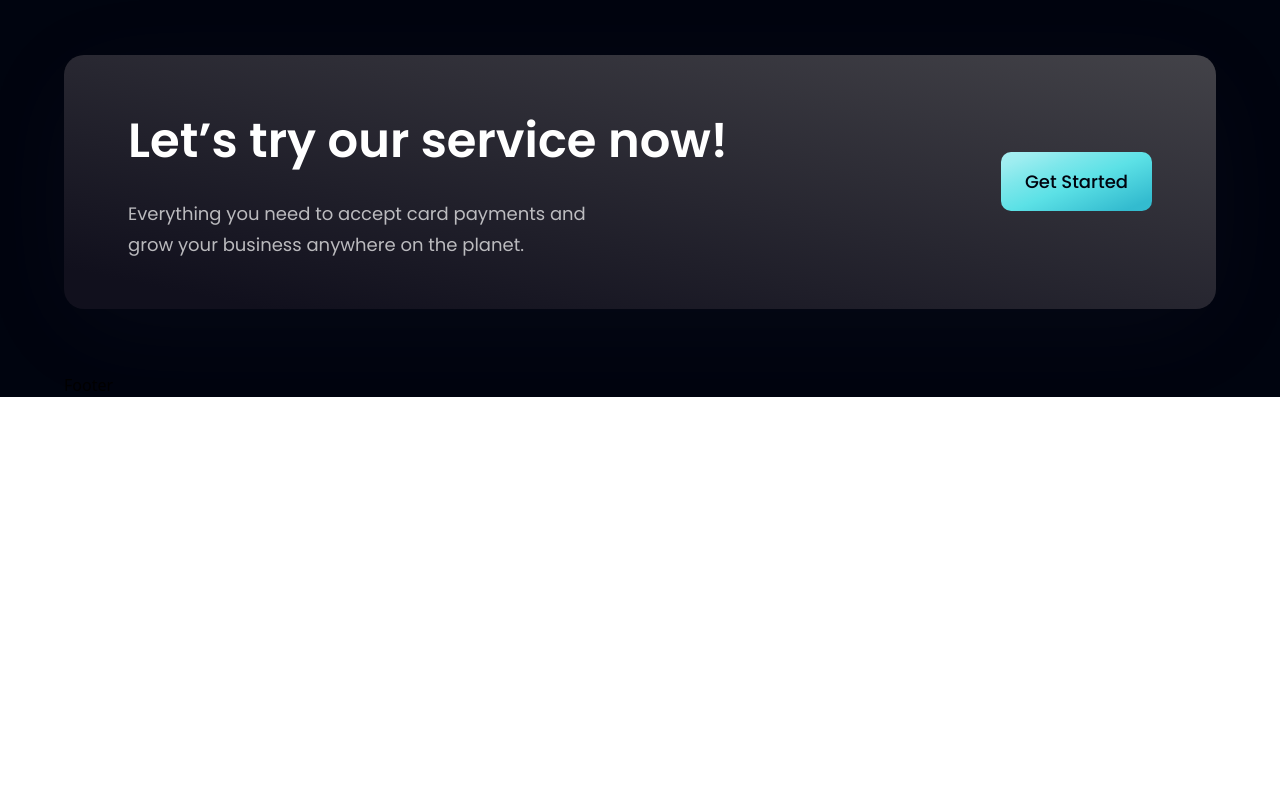
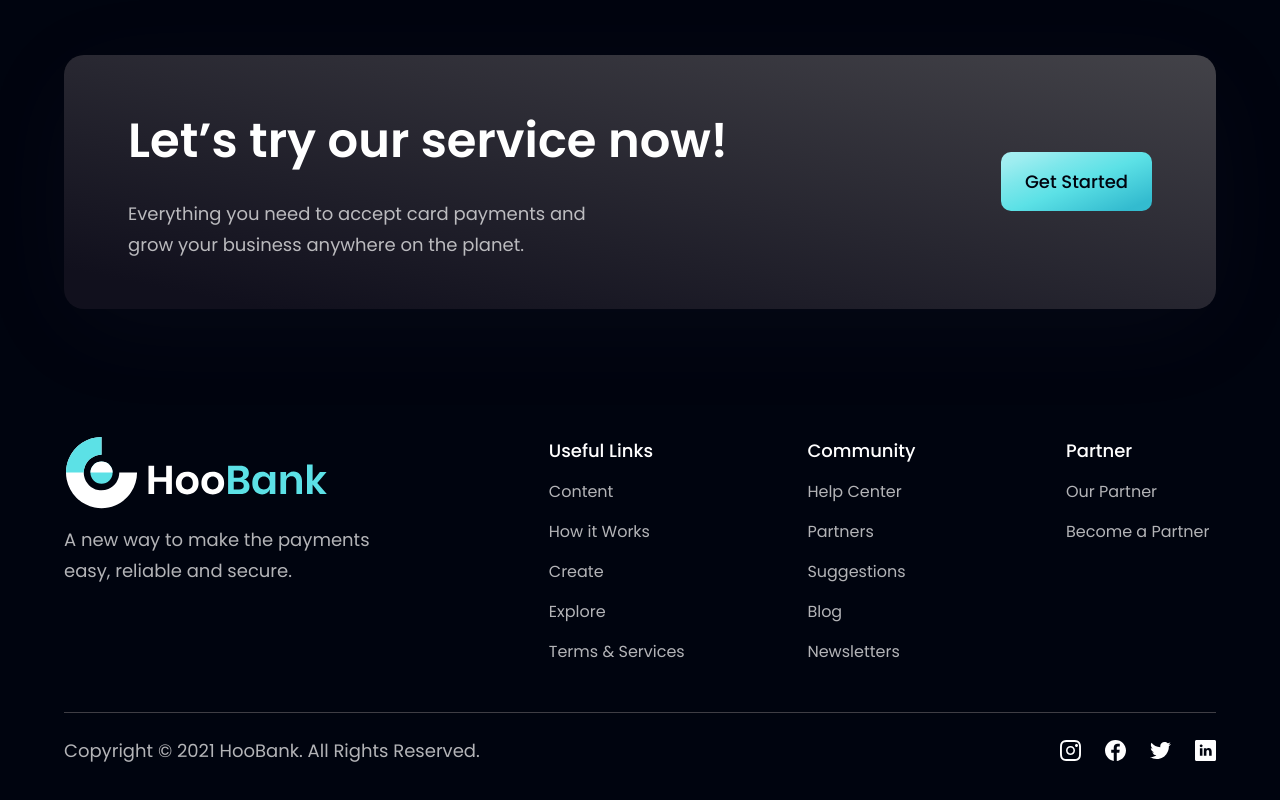
Before and after one commit to GyroZepelix/modern-bank-app, a React (Vite) app: page / in a window 1280 px wide. Shown: the part 4073-4873 px from the top of the page. Before the commit the page ends 4470 px from the top, so only its background shows below. Built offline with nearby package versions, Linux system fonts and the light colour scheme.

Commit message:
Footer component implemented

```diff
--- a/src/components/Footer.jsx
+++ b/src/components/Footer.jsx
@@ -1,9 +1,44 @@
 import React from 'react'
+import styles from '../style'
+import { logo } from '../assets'
+import { footerLinks, socialMedia } from '../constants'
 
-const Footer = () => {
-  return (
-    <div>Footer</div>
-  )
-}
+const Footer = () =>(
+    <footer className={`${styles.flexCenter} ${styles.paddingY} flex-col`}>
+      <div className={`${styles.flexStart} md:flex-row flex-col mb-8 w-full`}>
+        <div className='flex-1 flex flex-col justify-start mr-10'>
+          <img src={logo} alt="hoobank" className='w-[266px] h-[72px] object-contain'/>
+          <p className={`${styles.paragraph} mt-4 max-w-[310px]`}>A new way to make the payments easy, reliable and secure.</p>
+        </div>
+
+        <div className='flex-[1.5] w-full flex flex-row justify-between flex-wrap md:mt-0 mt-10'>
+          {footerLinks.map((footerLink) => (
+            <div key={footerLink.key} className="flex flex-col ss:my-0 my-4 min-w-[150px]">
+              <h4 className='font-poppins font-medium text-[18px] leading-[27px] text-white'>
+                {footerLink.title}
+              </h4>
+              <ul className='list-none mt-4'>
+                {footerLink.links.map((link, index) => (
+                  <li key={link.name} className={`font-poppins font-normal text-[16px] leading-[24px] text-dimWhite hover:text-secondary cursor-pointer ${index !== footerLink.links.lenght -1 ? 'mb-4' : 'mb-0'}`}>{link.name}</li>
+                ))}
+              </ul>
+            </div>
+          ))}
+        </div>
+      </div>
+
+      <div className='w-full flex justify-between items-center md:flex-row flex-col pt-6 border-t-[1px] border-t-[#3F3E45]'>
+        <p className='font-poppins text-center text-[18px] leading-[27px] text-dimWhite'>Copyright &copy; 2021 HooBank. All Rights Reserved.</p>
+
+        <div className='flex flex-row md:mt-0 mt-6'>
+          {socialMedia.map((social, index) => (
+
+            <img src={social.icon} alt={social.id} key={social.id} className={`w-[21px] h-[21px] object-contain cursor-pointer ${index !== socialMedia.length -1 ? 'mr-6' : 'mr-0'}`} />
+          ))}
+        </div>
+      </div>
+    </footer>
+)
+
 
 export default Footer
```
